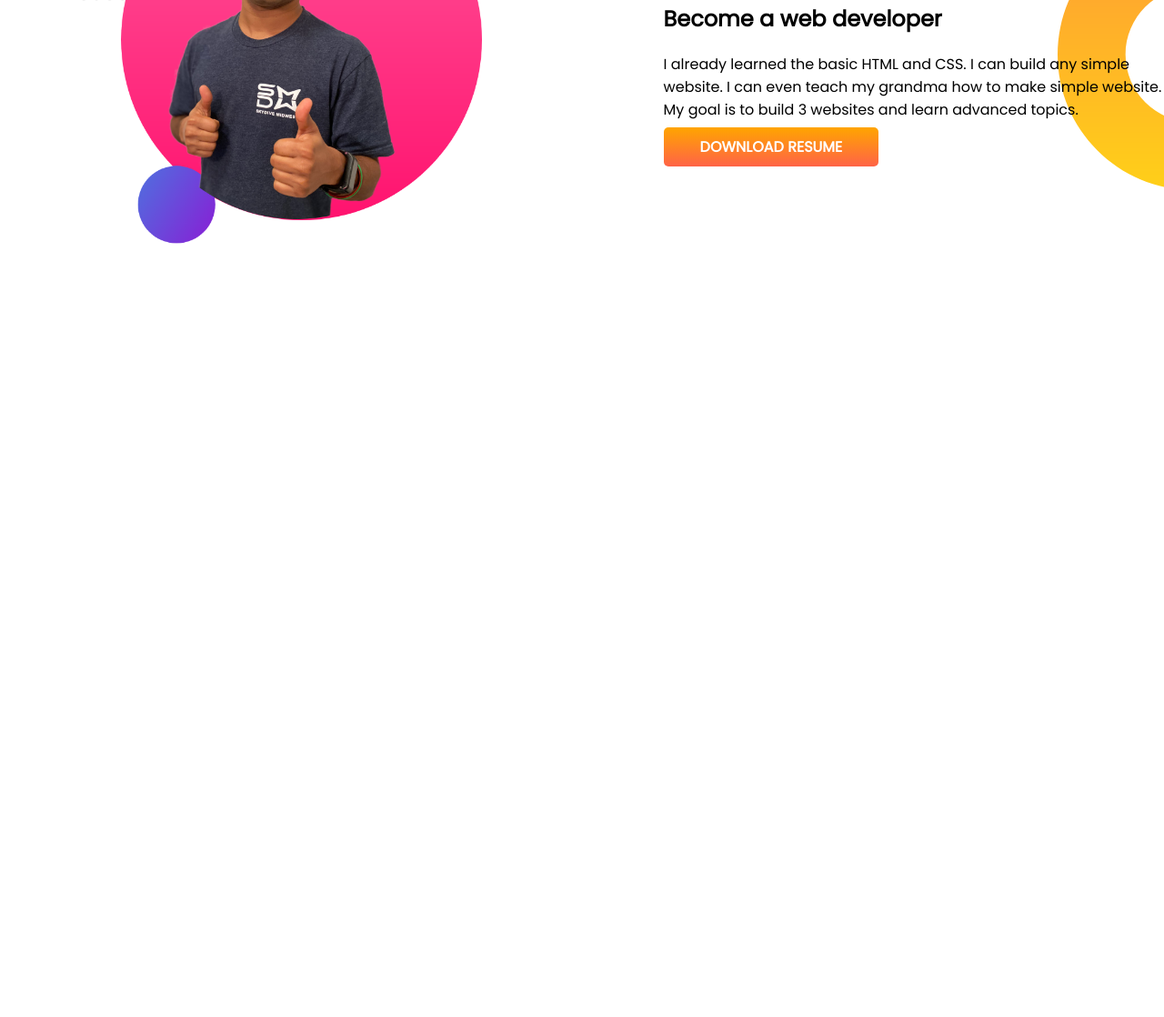
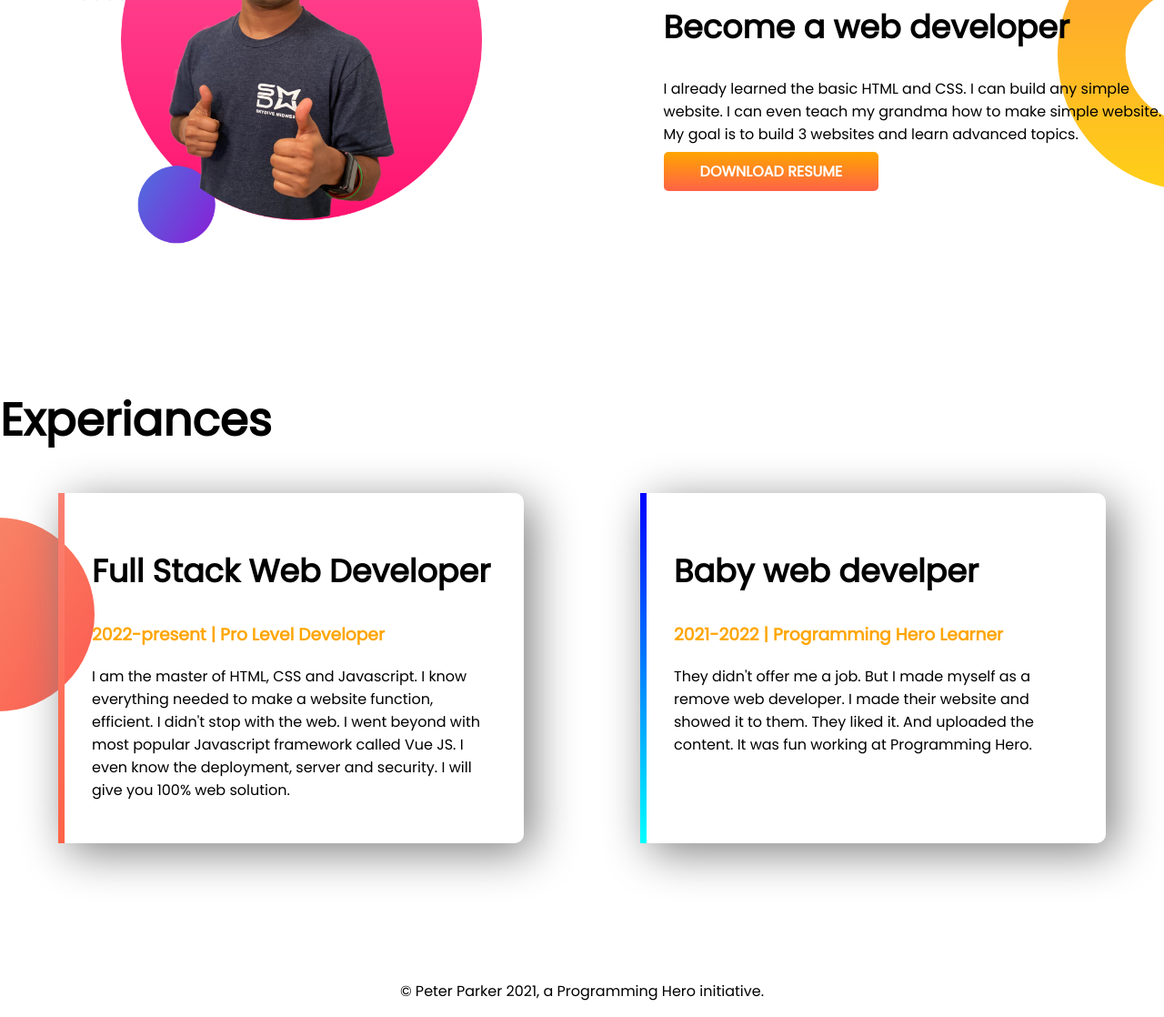
Before and after one commit to sagorsanthia/developer-portfolio, a plain HTML site: page index.html in a window 1280 px wide. Shown: the part 843-1961 px from the top of the page at 91% size. Before the commit the page ends 1268 px from the top, so only its background shows below. Drawn offline with Linux system fonts and the light colour scheme.

Commit message:
footer and expeariance added

```diff
--- a/index.html
+++ b/index.html
@@ -11,7 +11,7 @@
   <link rel="stylesheet" href="style.css">
 </head>
 <body>
- <section class="top-banner">
+ <section class="top-banner flexible-container">
   <div class="half-width">
     <h1>Welcome to</h1>
   <h1><span>Jhankar Mahbub</span> World </h1>
@@ -24,7 +24,7 @@
 
   </div>
  </section>
- <section class="dream-big">
+ <section class="dream-big flexible-container">
   <div class="half-width">
     <img src="images/jhankar2.png" alt="">
   </div>
@@ -35,5 +35,25 @@
      <a class="link-button" target="_blank" href="#">DOWNLOAD RESUME</a>
    </div>
  </section>
+ <section class="experiance-area">
+   <h1>Experiances</h1>
+   <div class="flexible-container">
+    <div id="full-dev" class="experiance-item">
+      <h2>Full Stack Web Developer</h2>
+      <h3><span>2022-present | Pro Level Developer</span></h3>
+      <p>I am the master of HTML, CSS and Javascript. I know everything needed to make a website function, efficient. I didn't stop with the web. I went beyond with most popular Javascript framework called Vue JS. I even know the deployment, server and security. I will give you 100% web solution.
+
+     </p>
+    </div>
+    <div id="baby-dev" class="experiance-item">
+      <h2>Baby web develper</h2>
+      <h3><span>2021-2022 | Programming Hero Learner</span> </h3>
+     <p>They didn't offer me a job. But I made myself as a remove web developer. I made their website and showed it to them. They liked it. And uploaded the content. It was fun working at Programming Hero.</p>
+    </div>
+   </div>
+ </section>
+ <footer>
+   <p>© Peter Parker 2021, a Programming Hero initiative.</p>
+ </footer>
 </body>
 </html>
--- a/style.css
+++ b/style.css
@@ -6,10 +6,13 @@ body {
 h1 {
   font-size: 50px;
 }
+h2 {
+  font-size: 35px;
+}
 span {
   color: orange;
 }
-section {
+.flexible-container {
   display: flex;
   margin-bottom: 150px;
 }
@@ -38,3 +41,29 @@ section {
   background-position: right;
 
 }
+.experiance-item {
+  width: 40%;
+  box-shadow: 10px 10px 50px gray;
+  margin-left: 5%;
+  margin-right: 5%;
+  padding: 30px;
+  border-radius: 10px;
+}
+.experiance-area {
+  background-image:url(images/exp-bg.png);
+  background-repeat:no-repeat;
+  background-position: left;
+}
+#full-dev {
+  border-image: linear-gradient(salmon, tomato);
+  border-image-slice: 1;
+  border-left: 7px solid;
+}
+#baby-dev {
+  border-image: linear-gradient(blue, cyan);
+  border-image-slice: 1;
+  border-left: 7px solid;
+}
+footer {
+  text-align: center;
+}
```
Also changed, not shown: images/jhankar33.png (deleted), 5 other files.
